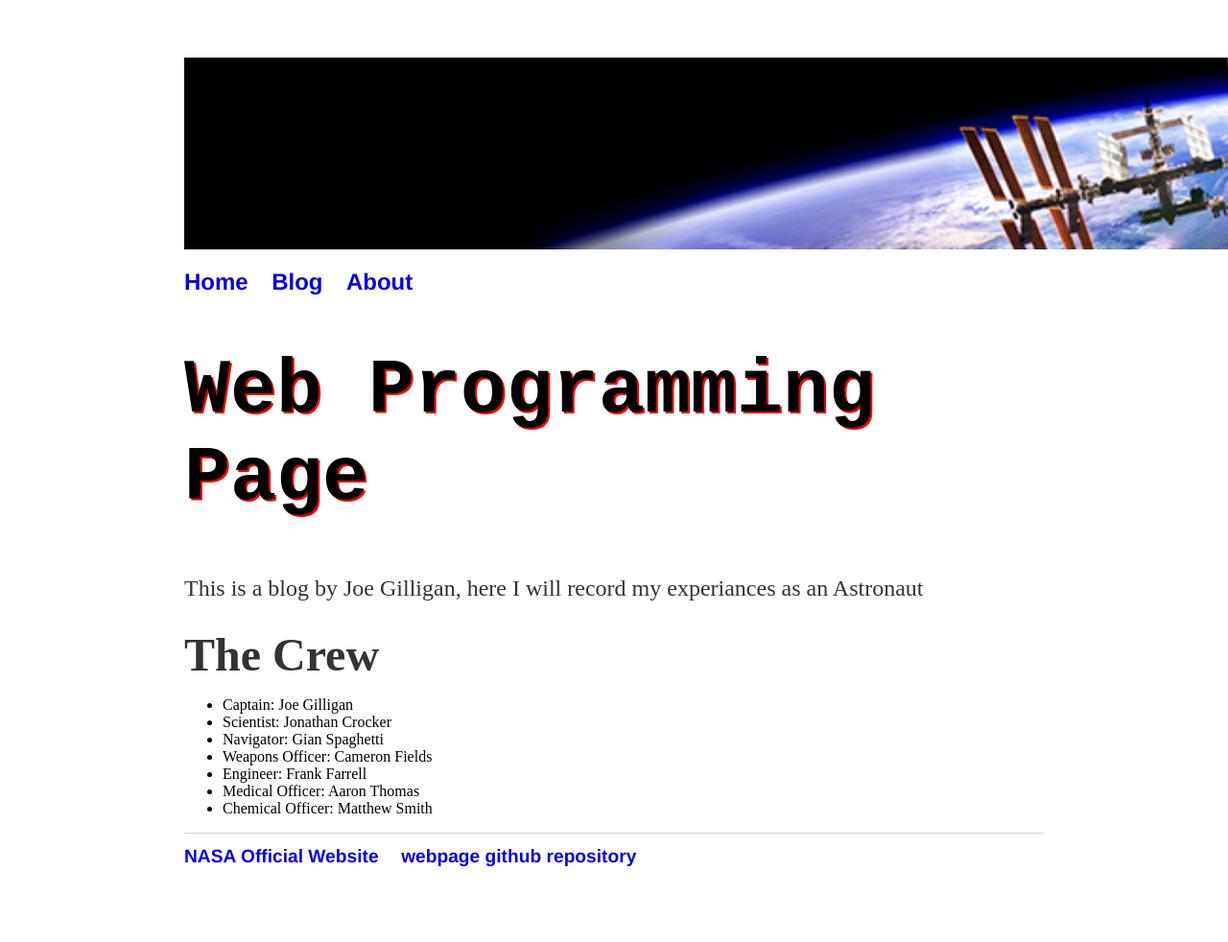
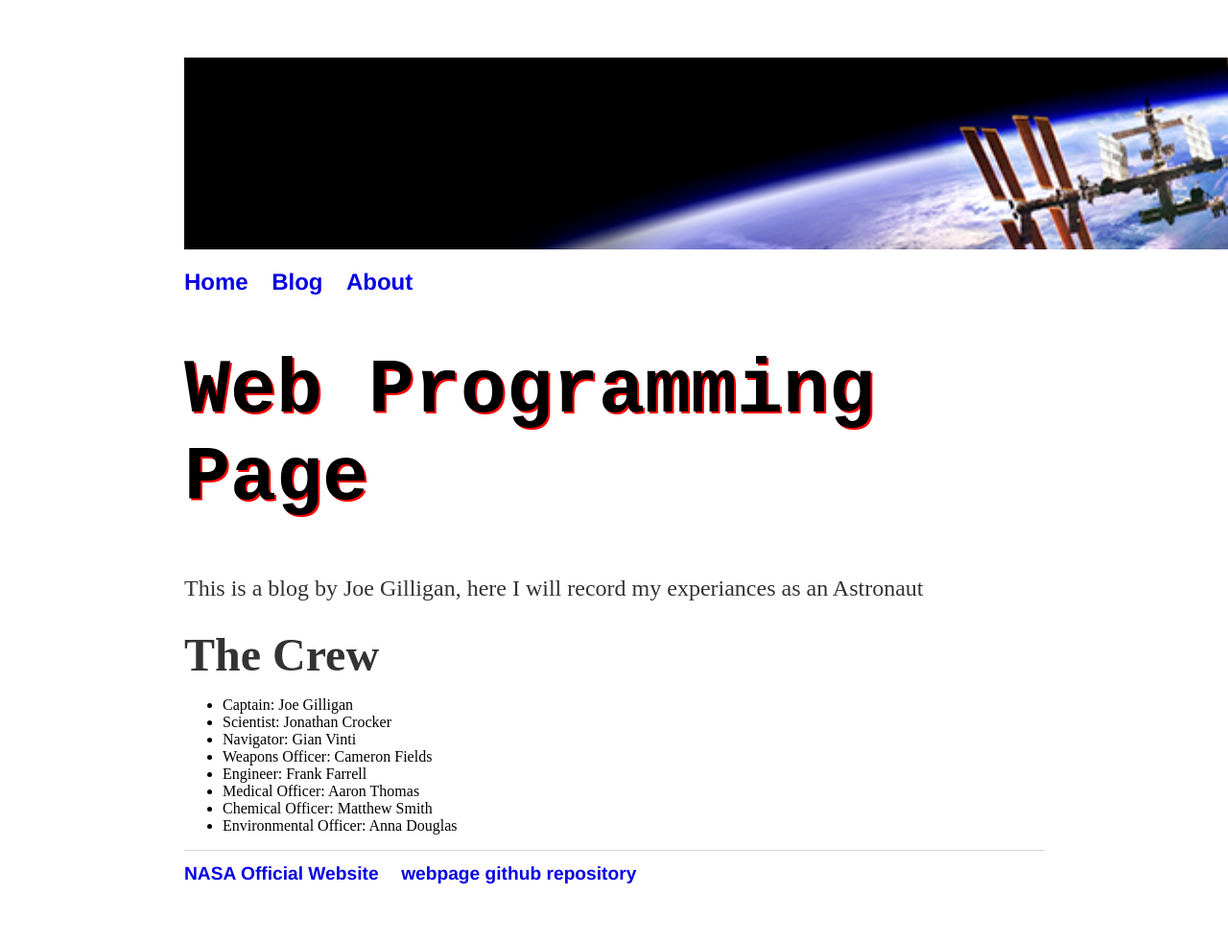
Before and after one commit to JoeGilliganHW/JoeGilliganHW.github.io, a Jekyll site: the page built from about/index.html, in a window 1280 px wide. Shown: the whole page at 96% size. Built offline with Jekyll 4.4.1, drawn with Linux system fonts in a browser that asks for light colours.

Commit message:
Updated for Gian name added Anna

```diff
--- a/about/index.html
+++ b/about/index.html
@@ -8,9 +8,10 @@ title: Web Programming Page
     <ul>
         <li>Captain: Joe Gilligan</li>
         <li>Scientist: Jonathan Crocker</li>
-        <li>Navigator: Gian Spaghetti</li>
+        <li>Navigator: Gian Vinti</li>
         <li>Weapons Officer: Cameron Fields</li>
         <li>Engineer: Frank Farrell</li>
         <li>Medical Officer: Aaron Thomas</li>
         <li>Chemical Officer: Matthew Smith</li>
+        <li>Environmental Officer: Anna Douglas </li>
     </ul>
```
